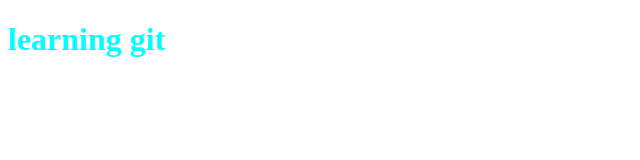
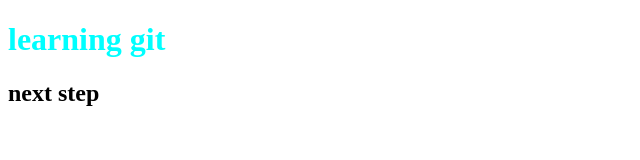
Before and after one commit to guna1829/prudvikCode, a plain HTML site: page index.html in a window 1280 px wide. Shown: the whole page, without its empty margins (0-640 px from the left). Drawn offline with Linux system fonts and the light colour scheme.

Commit message:
add prudvik.txt and modified index.html

```diff
--- a/index.html
+++ b/index.html
@@ -8,5 +8,6 @@
 </head>
 <body>
     <h1>learning git</h1>
+    <h2>next step</h2>
 </body>
 </html>
```
Also changed, not shown: prudvik.txt (added).
